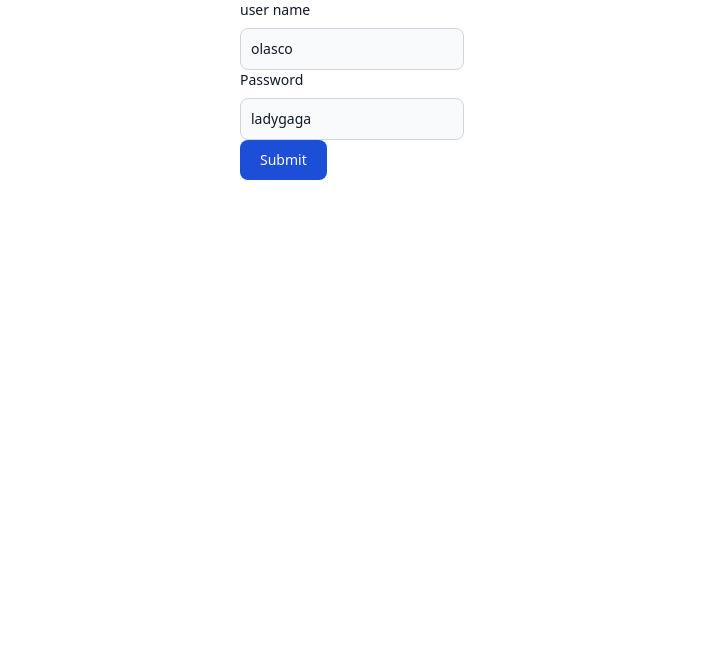
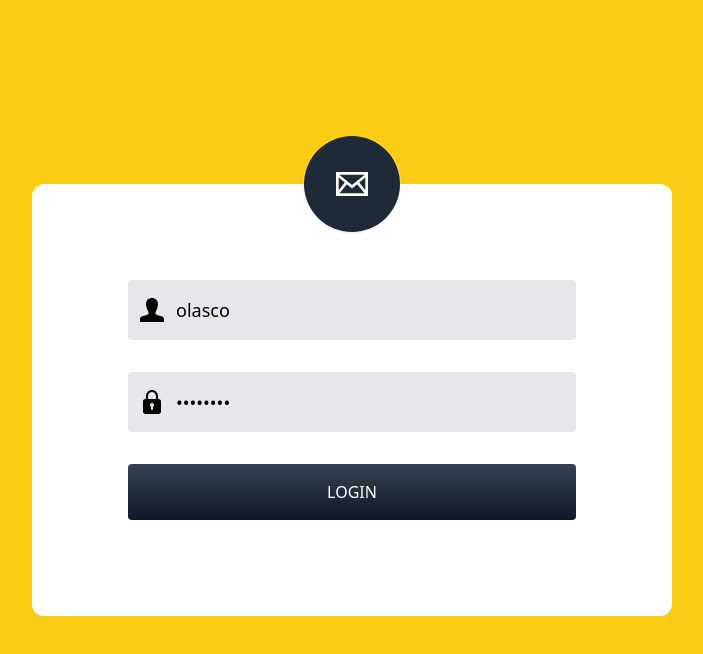
Before and after one commit to tylerjusfly/CHF_TASKS, a Next.js app: page / in a window 1280 px wide. Shown: the top 654 px of the page, without its empty margins (288-991 px from the left). Built offline with nearby package versions, Linux system fonts and the light colour scheme; sample sign-in values are in the browser's storage.

Commit message:
completed view of on going lessons

```diff
--- a/src/app/page.tsx
+++ b/src/app/page.tsx
@@ -13,42 +13,45 @@
 
   return (
     <main>
-      <div className="flex flex-col justify-center items-center">
-        <form onSubmit={loginUser}>
-          <div>
-            <label htmlFor="first_name" className="block mb-2 text-sm font-medium text-gray-900 dark:text-white">
-              user name
-            </label>
+      {/* New Begins */}
+
+      <div className="bg-yellow-400 dark:bg-gray-800 h-screen overflow-hidden flex items-center justify-center">
+        <div className="bg-white lg:w-6/12 md:7/12 w-8/12 shadow-3xl rounded-xl">
+          <div className="bg-gray-800 shadow shadow-gray-200 absolute left-1/2 transform -translate-x-1/2 -translate-y-1/2 rounded-full p-4 md:p-8">
+            <svg width="32" height="32" viewBox="0 0 24 24" fill="#FFF">
+              <path d="M0 3v18h24v-18h-24zm6.623 7.929l-4.623 5.712v-9.458l4.623 3.746zm-4.141-5.929h19.035l-9.517 7.713-9.518-7.713zm5.694 7.188l3.824 3.099 3.83-3.104 5.612 6.817h-18.779l5.513-6.812zm9.208-1.264l4.616-3.741v9.348l-4.616-5.607z" />
+            </svg>
+          </div>
+          <form className="p-12 md:p-24" onSubmit={loginUser}>
+            <div className="flex items-center text-lg mb-6 md:mb-8">
+              <svg className="absolute ml-3" width="24" viewBox="0 0 24 24">
+                <path d="M20.822 18.096c-3.439-.794-6.64-1.49-5.09-4.418 4.72-8.912 1.251-13.678-3.732-13.678-5.082 0-8.464 4.949-3.732 13.678 1.597 2.945-1.725 3.641-5.09 4.418-3.073.71-3.188 2.236-3.178 4.904l.004 1h23.99l.004-.969c.012-2.688-.092-4.222-3.176-4.935z" />
+              </svg>
               <input
                 type="text"
-              id="first_name"
-              className="bg-gray-50 border border-gray-300 text-gray-900 text-sm rounded-lg block p-2.5 "
+                id="username"
                 value={"olasco"}
-              placeholder="John"
-              required
+                className="bg-gray-200 rounded pl-12 py-2 md:py-4 focus:outline-none w-full"
+                placeholder="Username"
               />
             </div>
-          <div>
-            <label htmlFor="last_name" className="block mb-2 text-sm font-medium text-gray-900 dark:text-white">
-              Password
-            </label>
+            <div className="flex items-center text-lg mb-6 md:mb-8">
+              <svg className="absolute ml-3" viewBox="0 0 24 24" width="24">
+                <path d="m18.75 9h-.75v-3c0-3.309-2.691-6-6-6s-6 2.691-6 6v3h-.75c-1.24 0-2.25 1.009-2.25 2.25v10.5c0 1.241 1.01 2.25 2.25 2.25h13.5c1.24 0 2.25-1.009 2.25-2.25v-10.5c0-1.241-1.01-2.25-2.25-2.25zm-10.75-3c0-2.206 1.794-4 4-4s4 1.794 4 4v3h-8zm5 10.722v2.278c0 .552-.447 1-1 1s-1-.448-1-1v-2.278c-.595-.347-1-.985-1-1.722 0-1.103.897-2 2-2s2 .897 2 2c0 .737-.405 1.375-1 1.722z" />
+              </svg>
               <input
-              type="text"
-              id="last_name"
-              className="bg-gray-50 border border-gray-300 text-gray-900 text-sm rounded-lg block p-2.5"
+                type="password"
+                id="password"
                 value={"ladygaga"}
-              placeholder="Doe"
-              required
+                className="bg-gray-200 rounded pl-12 py-2 md:py-4 focus:outline-none w-full"
+                placeholder="Password"
               />
             </div>
-
-          <button
-            type="submit"
-            className="text-white bg-blue-700 hover:bg-blue-800 focus:ring-4 focus:outline-none focus:ring-blue-300 font-medium rounded-lg text-sm sm:w-auto px-5 py-2.5 text-center"
-          >
-            Submit
+            <button className="bg-gradient-to-b from-gray-700 to-gray-900 font-medium p-2 md:p-4 text-white uppercase w-full rounded">
+              Login
             </button>
           </form>
+        </div>
       </div>
     </main>
   );
--- a/src/components/students/OngoingLessons.tsx
+++ b/src/components/students/OngoingLessons.tsx
@@ -1,12 +1,32 @@
 "use client";
+
+import { LessonType } from "@/fake-db/lessons";
 import { useAppSelector } from "@/store/hook";
-import React from "react";
+import React, { Fragment, useState } from "react";
+import ViewMyLesson from "./ViewMyLesson";
+import { notifySuccess } from "@/utils/toasts/notifySuccess";
+import { IStudentLesson } from "@/store/apps/students/types";
 
 const OngoingLessons = () => {
   const StudentLesson = useAppSelector((store) => store.students.StudentLesson);
+  const [open, setOpen] = useState(false);
+  const [selectedLesson, setSelectedLesson] = useState<IStudentLesson | null>(null);
+
+  const showModal = (value: IStudentLesson) => {
+    setOpen(true);
+    setSelectedLesson(value);
+  };
+
+  const handleCancel = () => {
+    setOpen(false);
+  };
+
+  const retake = () => {
+    notifySuccess("Called");
+  };
 
   return (
-    <div>
+    <Fragment>
       <h3>Ongoing Lessons</h3>
 
       <div className="flex flex-wrap justify-center gap-6 mt-5 ">
@@ -14,20 +34,28 @@
           <div
             className="rounded w-full overflow-hidden shadow-md sm:w-[18rem] cursor-pointer hover:bg-[#f5f5f5]"
             key={item.lesson.lessonId}
-            // onClick={() => showModal(lesson)}
+            onClick={() => showModal(item)}
           >
             <div className="px-6 py-4">
               <div className="font-bold text-xl mb-2">{item.lesson.lesson_topic}</div>
             </div>
             <div className="px-6 pt-4 pb-2">
               <span className="inline-block bg-gray-200 rounded-full px-3 py-1 text-sm font-semibold text-gray-700 mr-2 mb-2">
-                20 Questions
+                {item.lesson.tags}
               </span>
+
+              {item.completed ? (
+                <span className="inline-block bg-green-600 rounded px-3 py-1 text-sm font-semibold text-white mr-2 mb-2">Completed</span>
+              ) : (
+                <span className="inline-block bg-red-600 rounded px-3 py-1 text-sm font-semibold text-white mr-2 mb-2">Not completed</span>
+              )}
             </div>
           </div>
         ))}
       </div>
-    </div>
+
+      <ViewMyLesson open={open} handleCancel={handleCancel} selectedLesson={selectedLesson} retakeLesson={retake} />
+    </Fragment>
   );
 };
 
--- a/src/components/students/ViewAvailableLesson.tsx
+++ b/src/components/students/ViewAvailableLesson.tsx
@@ -7,6 +7,7 @@
 import { setCurrentLesson, setOnGoingLesson } from "@/store/apps/students";
 import { useAuth } from "@/hooks/useAuth";
 import IdeCode from "./IdeCode";
+import { notifyError } from "@/utils/toasts/notifyError";
 
 type Props = {
   open: boolean;
@@ -36,12 +37,11 @@
         dispatch(setCurrentLesson(selectedLesson));
 
         dispatch(setOnGoingLesson({ lesson: selectedLesson, userId: auth.user?.id, completed: false }));
-        // Close Modal, and redirect to lesson
-        // handleCancel()
+
         toggleIDE();
       }
     } else {
-      alert("error Starting Lesson");
+      notifyError("error Starting Lesson");
     }
   };
 
--- /dev/null
+++ b/src/components/students/ViewMyLesson.tsx
@@ -0,0 +1,63 @@
+import { IStudentLesson } from "@/store/apps/students/types";
+import { Divider, Modal } from "antd";
+import React from "react";
+import { CheckCircle, Clock } from "react-feather";
+
+type Props = {
+  open: boolean;
+  retakeLesson: () => void;
+  selectedLesson: IStudentLesson | null;
+  handleCancel: () => void;
+};
+
+function ViewMyLesson({ open, selectedLesson, retakeLesson, handleCancel }: Props) {
+  return (
+    <Modal
+      open={open}
+      title={selectedLesson?.lesson.lesson_topic}
+      onCancel={handleCancel}
+      footer={[
+        <button className="btn btn-blue" onClick={retakeLesson} disabled>
+          Retake Lesson
+        </button>,
+      ]}
+    >
+      <h3>{selectedLesson?.lesson.lessonQuestion}</h3>
+
+      <div className="mt-3">
+        <span className="inline-block bg-gray-200 rounded-full px-3 py-1 text-sm font-semibold text-gray-700 mr-2 mb-2">
+          #{selectedLesson?.lesson.tags}
+        </span>
+      </div>
+
+      <Divider>Other Details</Divider>
+
+      <div className="flex gap-3 mb-3">
+        <span className="font-semibold self-center">Solution Status: </span>
+        <div
+          draggable="true"
+          role="button"
+          title="Hover chip"
+          className="h-8 px-3 w-max flex gap-2 items-center rounded-full border border-gray-100 text-gray-700 focus:bg-gray-300 focus:text-blue-900 active:text-green-500 active:bg-yellow-50 active:border-green-100 disabled:bg-gray-100 disabled:text-gray-400 dark:bg-gray-800 dark:border-gray-700 dark:text-gray-300 dark:active:text-yellow-400"
+        >
+          <CheckCircle size={20} />
+          <span className="block text-sm font-medium">{selectedLesson?.codestatus || "Unavailable"}</span>
+        </div>
+      </div>
+      <div className="flex gap-3">
+        <span className="font-semibold self-center">Runtime: </span>
+        <div
+          draggable="true"
+          role="button"
+          title="Hover chip"
+          className="h-8 px-3 w-max flex gap-2 items-center rounded-full border border-gray-100 text-gray-700 focus:bg-gray-300 focus:text-blue-900 active:text-green-500 active:bg-yellow-50 active:border-green-100 disabled:bg-gray-100 disabled:text-gray-400 dark:bg-gray-800 dark:border-gray-700 dark:text-gray-300 dark:active:text-yellow-400"
+        >
+          <Clock size={20} />
+          <span className="block text-sm font-medium">{selectedLesson?.runtime || "Unavailable"}</span>
+        </div>
+      </div>
+    </Modal>
+  );
+}
+
+export default ViewMyLesson;
```
Also changed, not shown: 1 other file (tests, documents, lock files or other folders). Lines whose indentation alone changed are shown as unchanged.
